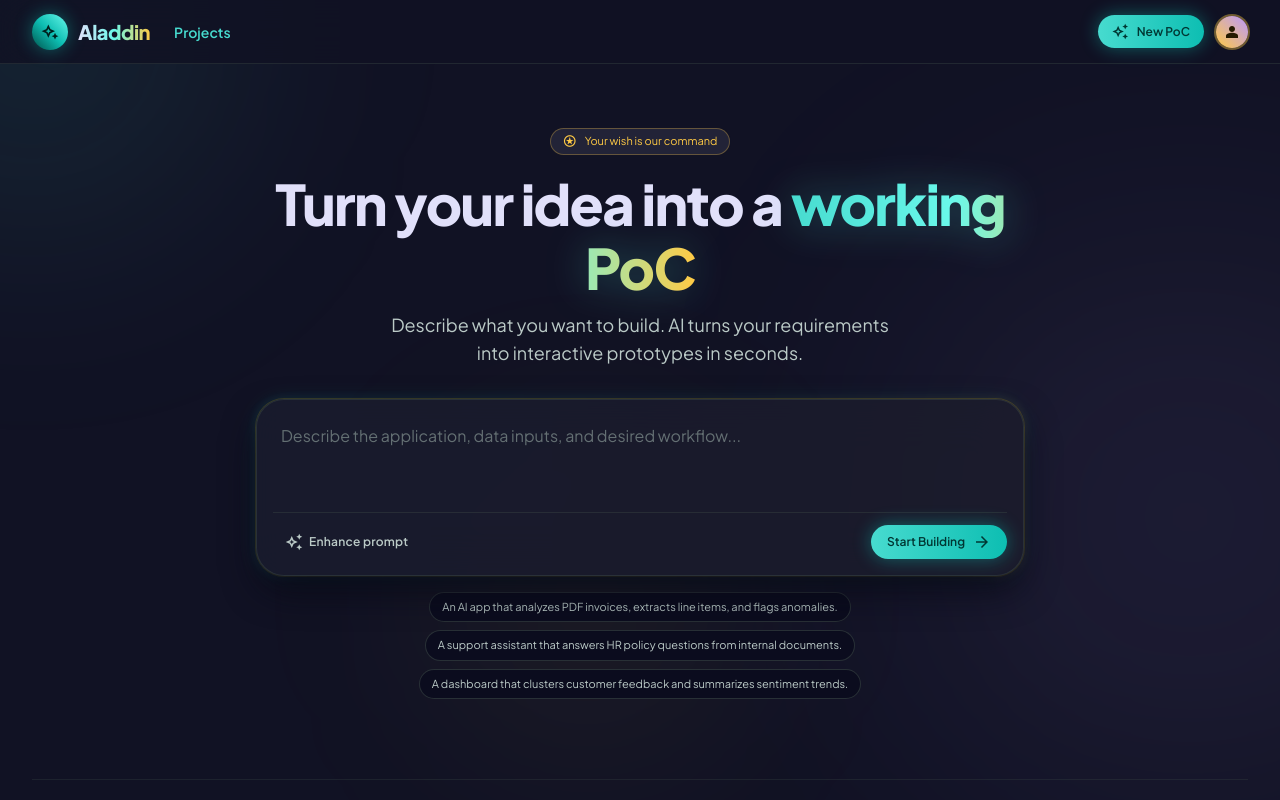
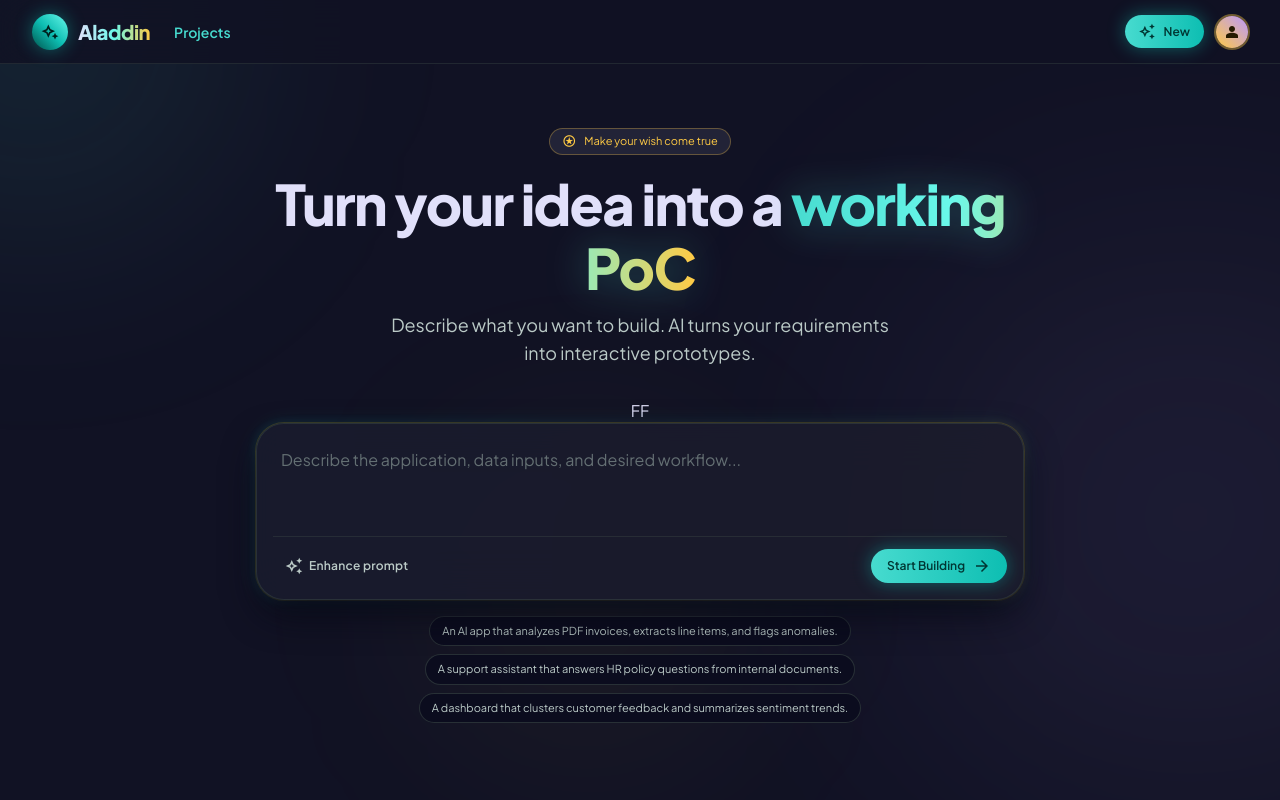
Before and after one commit to dom7hc/Aladdin, a React (Vite) app in the folder frontend/: page / in a window 1280 px wide. Shown: the top 800 px of the page. Built offline with nearby package versions, Linux system fonts and the light colour scheme.

Commit message:
Correct syntax

```diff
--- a/frontend/src/components/layout/Header.tsx
+++ b/frontend/src/components/layout/Header.tsx
@@ -33,7 +33,7 @@ export function Header() {
         <div className="flex items-center gap-3">
           <Link to="/" className="btn-primary px-3.5 py-2 text-xs">
             <MaterialIcon name="auto_awesome" size={17} />
-            <span className="hidden sm:inline">New PoC</span>
+            <span className="hidden sm:inline">New</span>
           </Link>
           <div className="flex h-8 w-8 items-center justify-center rounded-full bg-gradient-to-tr from-secondary to-tertiary-container text-[#251a00] ring-2 ring-secondary/40">
             <MaterialIcon name="person" filled size={18} />
--- a/frontend/src/pages/HomePage.tsx
+++ b/frontend/src/pages/HomePage.tsx
@@ -51,7 +51,7 @@ export function HomePage() {
         <section className="mx-auto flex w-full max-w-3xl flex-col items-center pb-8 pt-6">
           <div className="mb-4 inline-flex items-center gap-2 rounded-full border border-secondary/30 bg-surface-container-high/80 px-3 py-1 text-[11px] text-secondary backdrop-blur-sm">
             <MaterialIcon name="stars" size={14} />
-            <span>Your wish is our command</span>
+            <span>Make your wish come true</span>
           </div>
 
           <h1 className="mb-3 text-center text-display-lg-mobile font-extrabold tracking-tight text-on-surface sm:text-display-lg">
@@ -62,8 +62,8 @@ export function HomePage() {
           </h1>
           <p className="mb-8 max-w-lg text-center text-body-lg text-on-surface-variant">
             Describe what you want to build. AI turns your requirements into interactive
-            prototypes in seconds.
-          </p>
+            prototypes.
+          </p>FF
 
           <div className="group relative w-full">
             <div className="absolute -inset-0.5 -z-10 rounded-2xl bg-gradient-to-r from-primary/20 via-tertiary/10 to-secondary/20 blur-sm transition-opacity duration-300 group-focus-within:opacity-100 sm:opacity-40" />
```
Also changed, not shown: 1 other file (tests, documents, lock files or other folders).
